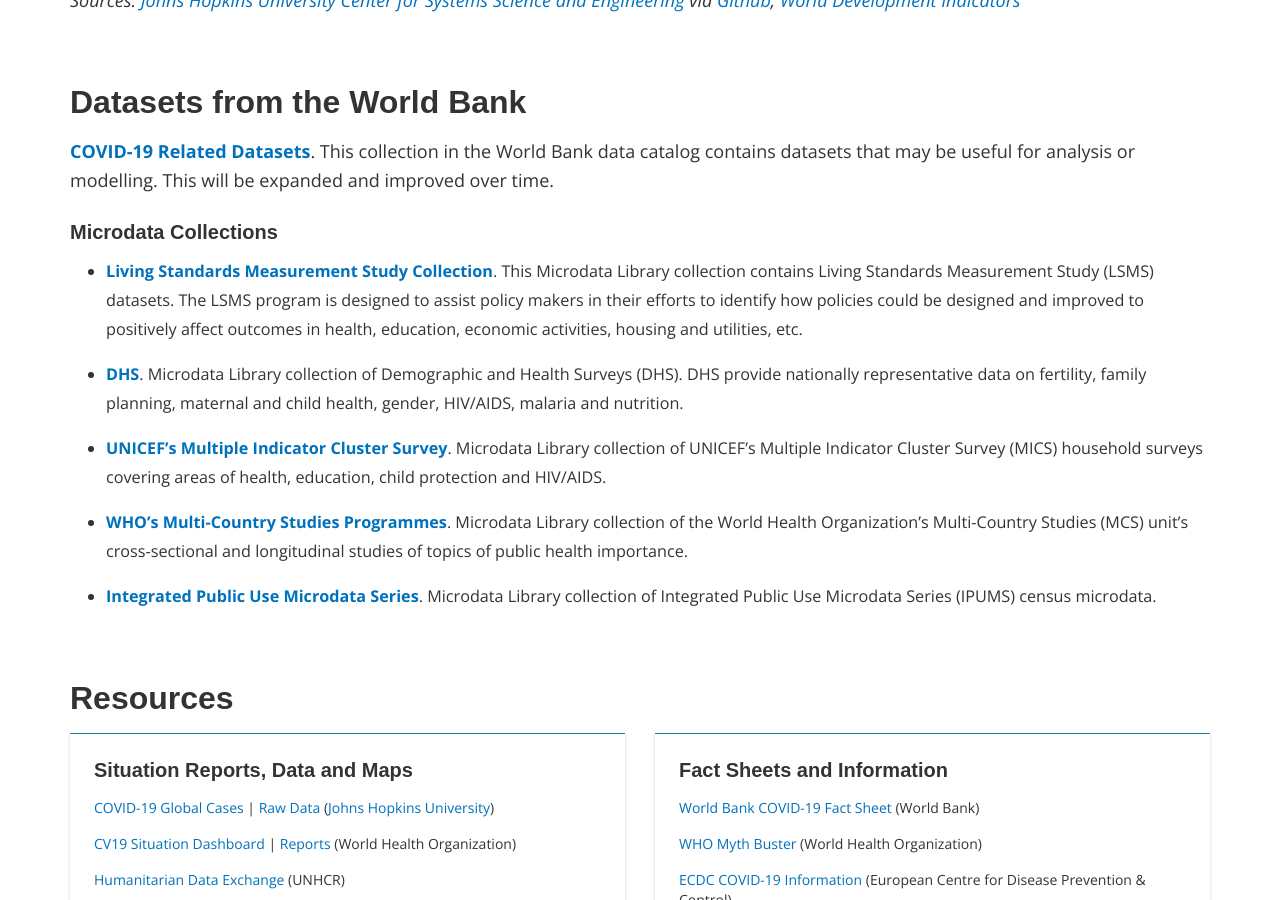
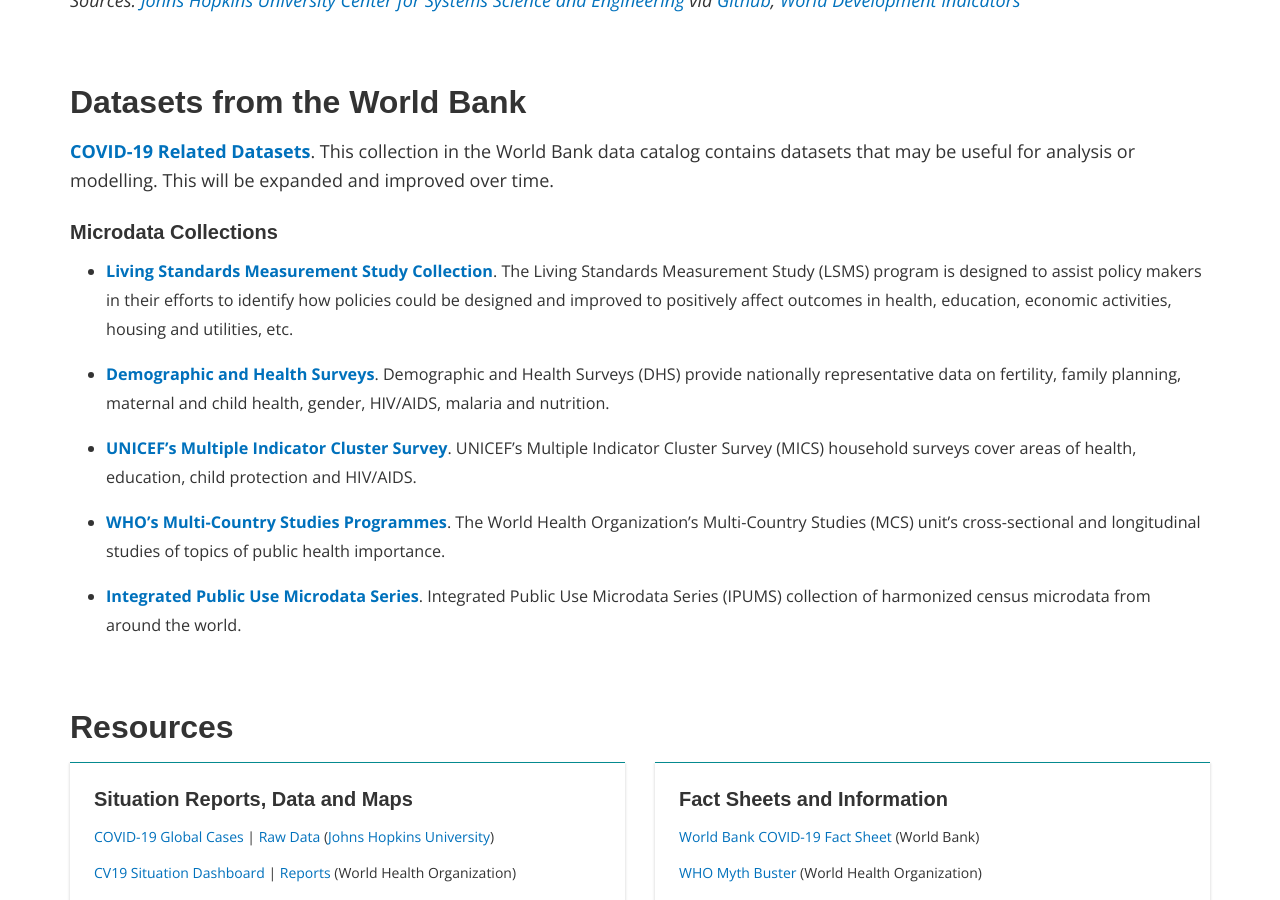
Before and after one commit to worldbank/decdg-covid19, a Jekyll site: the page built from index.md, in a window 1280 px wide and 900 px high, scrolled down 1179 px. Built offline with Jekyll 4.4.1, drawn with Linux system fonts in a browser that asks for light colours; nearby versions of some CDN libraries; some web fonts are replaced; library files that are not in the unit come from our copies.

Commit message:
Update body.md
Edited descriptions of Microdata Library surveys.

```diff
--- a/_includes/body.md
+++ b/_includes/body.md
@@ -9,19 +9,19 @@
 #### Microdata Collections ####
 
 * **[Living Standards Measurement Study Collection][lsms]**.
-  This Microdata Library collection contains Living Standards Measurement Study (LSMS) datasets. The LSMS program is designed to assist policy makers in their efforts to identify how policies could be designed and improved to positively affect outcomes in health, education, economic activities, housing and utilities, etc.
+  The Living Standards Measurement Study (LSMS) program is designed to assist policy makers in their efforts to identify how policies could be designed and improved to positively affect outcomes in health, education, economic activities, housing and utilities, etc.
 
-* **[DHS][dhs]**.
-  Microdata Library collection of Demographic and Health Surveys (DHS). DHS provide nationally representative data on fertility, family planning, maternal and child health, gender, HIV/AIDS, malaria and nutrition.
+* **[Demographic and Health Surveys][dhs]**.
+  Demographic and Health Surveys (DHS) provide nationally representative data on fertility, family planning, maternal and child health, gender, HIV/AIDS, malaria and nutrition.
 
 * **[UNICEF's Multiple Indicator Cluster Survey][mics]**.
-  Microdata Library collection of UNICEF's Multiple Indicator Cluster Survey (MICS) household surveys covering areas of health, education, child protection and HIV/AIDS.
+  UNICEF's Multiple Indicator Cluster Survey (MICS) household surveys cover areas of health, education, child protection and HIV/AIDS.
 
 * **[WHO's Multi-Country Studies Programmes][who]**.
-  Microdata Library collection of the World Health Organization's Multi-Country Studies (MCS) unit's cross-sectional and longitudinal studies of topics of public health importance.
+  The World Health Organization's Multi-Country Studies (MCS) unit's cross-sectional and longitudinal studies of topics of public health importance.
 
 * **[Integrated Public Use Microdata Series][ipums]**.
-  Microdata Library collection of Integrated Public Use Microdata Series (IPUMS) census microdata.
+  Integrated Public Use Microdata Series (IPUMS) collection of harmonized census microdata from around the world.
 {: .small-text :}
 
 [ddh]: https://datacatalog.worldbank.org/search?search_api_views_fulltext_op=AND&f%5B0%5D=field_collection_field%3A2026&sort_by=field_wbddh_modified_date
```
